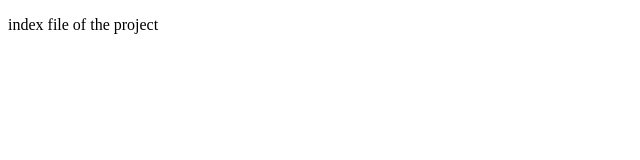
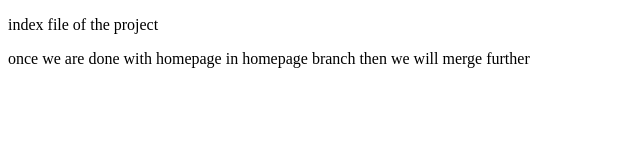
Before and after one commit to mayankgarg0987/springedge, a plain HTML site: page index.html in a window 1280 px wide. Shown: the whole page, without its empty margins (0-640 px from the left). Drawn offline with Linux system fonts and the light colour scheme.

Commit message:
added paragraph in index

```diff
--- a/index.html
+++ b/index.html
@@ -7,5 +7,6 @@
 </head>
 <body>
     <p>index file of the project</p>
+    <p>once we are done with homepage in homepage branch then we will merge further</p>
 </body>
 </html>
```
